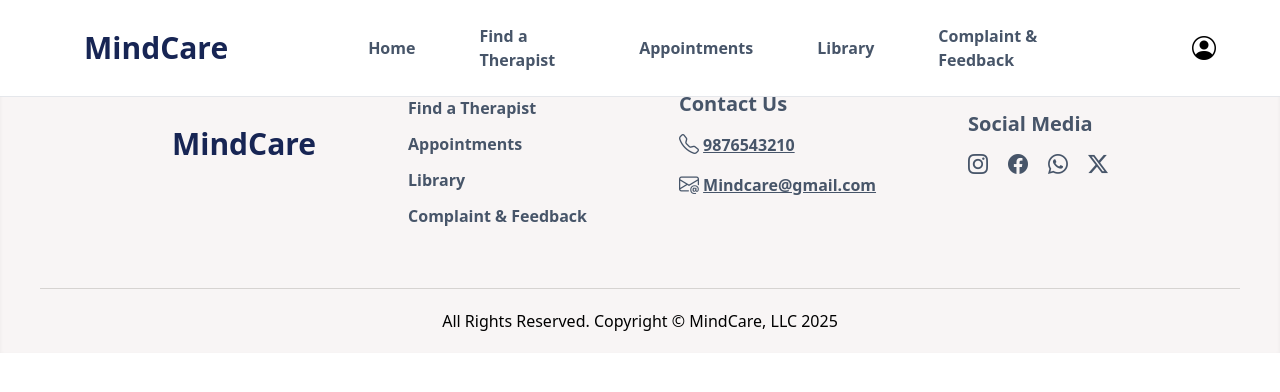
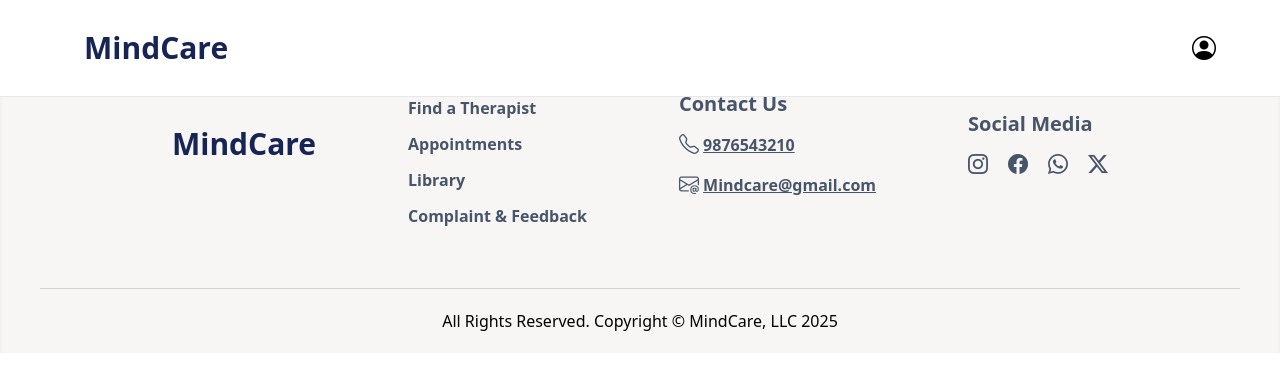
Before and after one commit to Mohammedfasilk/MIND-CARE, a React (Vite) app in the folder Frontend/: page /user in a window 1280 px wide. Shown: the top 392 px of the page. Built offline with nearby package versions, Linux system fonts and the light colour scheme.

Commit message:
Initial Commit

```diff
--- a/Frontend/src/Component/Patient/Patient_Navbar.jsx
+++ b/Frontend/src/Component/Patient/Patient_Navbar.jsx
@@ -24,11 +24,11 @@ function Patient_Navbar() {
 
 
       <div
-        className={`xl:flex absolute xl:static xl:max-h-full transition-all duration-300 ease-in-out mt-10 xl:mt-0 right-0 items-center rounded-b-xl bg-white/95 py-2 xl:py-2 xl:border-b-0 border-neutral-200 ${
-          toggle ? "max-h-screen opacity-100" : "max-h-0 opacity-0 xl:opacity-100"
+        className={`xl:flex absolute xl:static xl:max-h-full ease-linear duration-300 mt-10 xl:mt-0 right-0 items-center rounded-b-xl bg-white/95 py-2 xl:py-2 xl:border-b-0 border-neutral-200 ${
+          toggle ? "max-h-screen" : "max-h-0 overflow-hidden"
         }`}
       >
-        <ul className="xl:flex xl:items-center xl:space-x-16 space-y-2 xl:space-y-0 text-left px-5 py-5 xl:py-0 md:px-10 text-slate-600 font-bold">
+        <ul className={`xl:flex xl:items-center xl:space-x-16 space-y-2 xl:space-y-0 text-left px-5 py-5 xl:py-0 md:px-10 text-slate-600 font-bold ease-linear duration-300 ${toggle ? 'opacity-100' :'opacity-0'}`}>
           {[
             { name: "Home", path: "/user/Dashboard" },
             { name: "Find a Therapist", path: "/user/therapist" },
```
